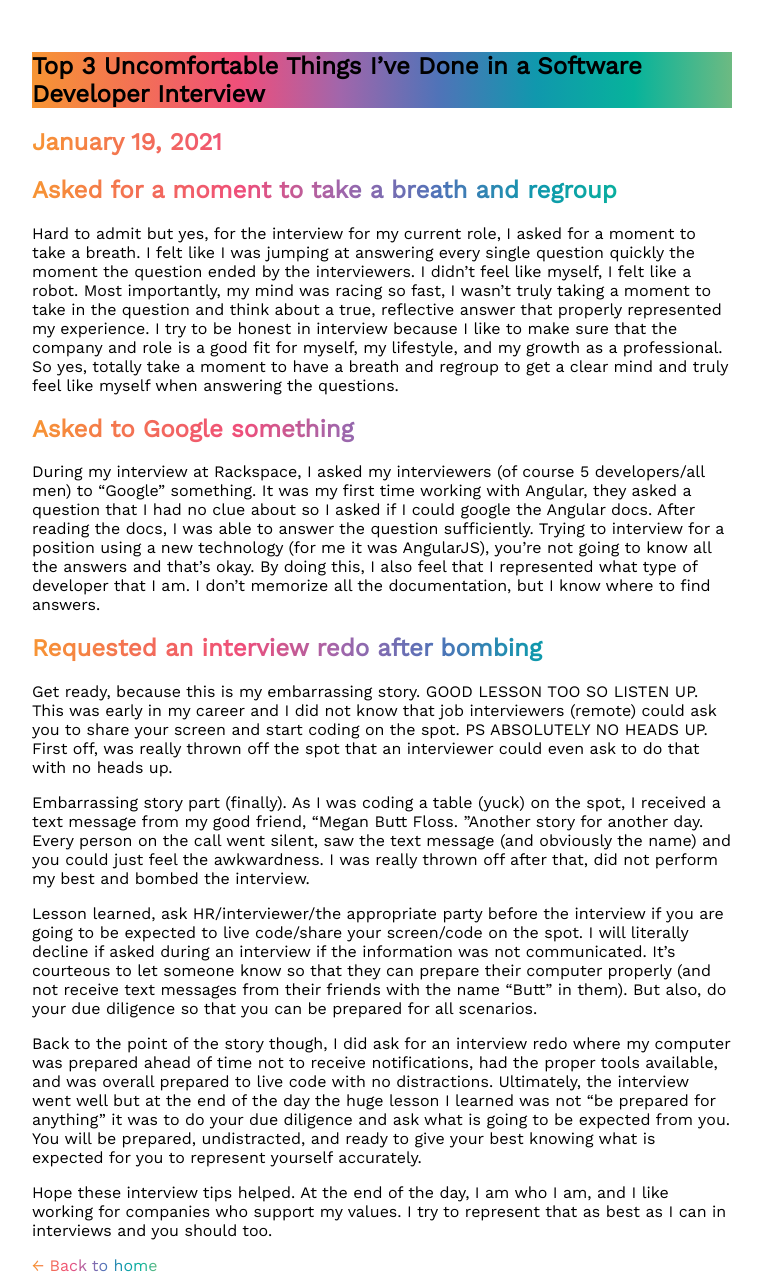
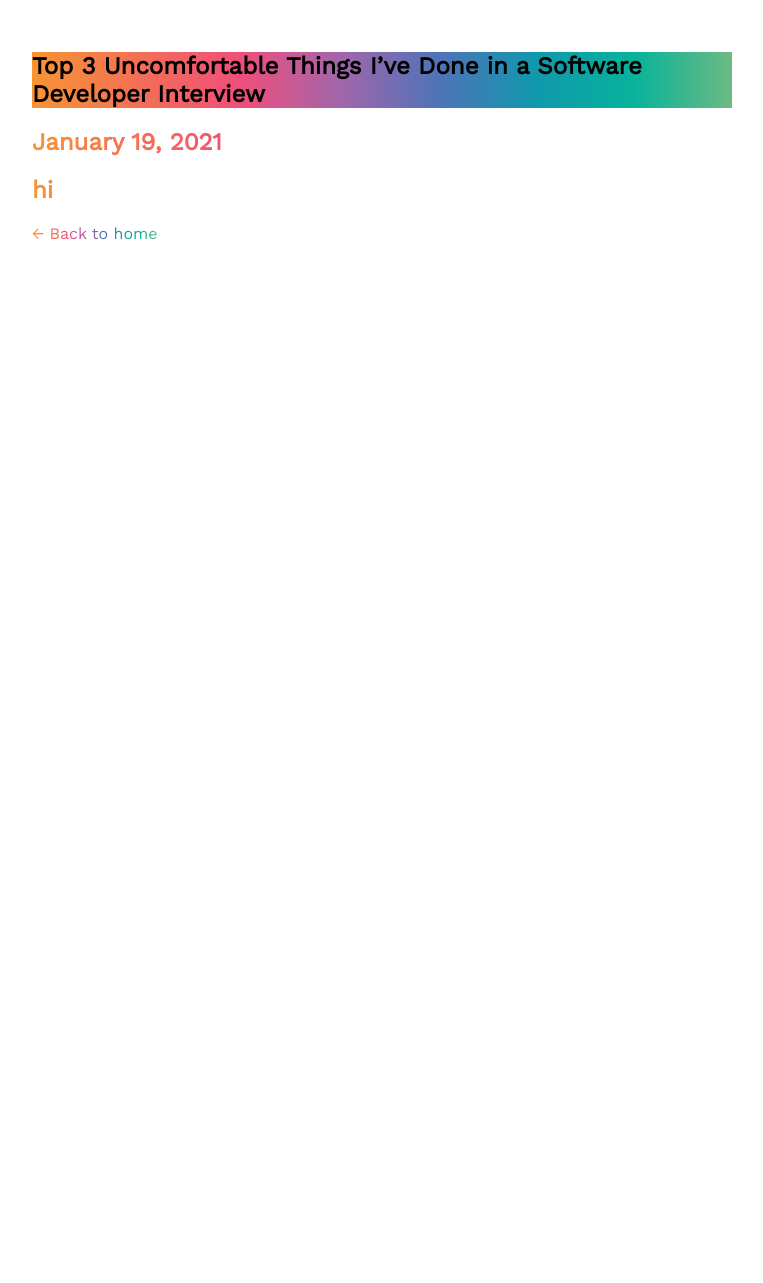
Before and after one commit to catherine-siller/catherine-siller-website, a Gatsby site: page /intentional-work-from-home-space in a window 1280 px wide. Shown: the whole page, without its empty margins (258-1021 px from the left). After the commit the page ends 800 px from the top, so only its background shows below. Built offline with nearby package versions, Linux system fonts and the light colour scheme; Gatsby itself is replaced by a stand-in of ours.

Commit message:
Update Blog “top-3-uncomfortable-things-i’ve-done-in-a-software-developer-interview”

```diff
--- a/blog/top-3-uncomfortable-things-i’ve-done-in-a-software-developer-interview.md
+++ b/blog/top-3-uncomfortable-things-i’ve-done-in-a-software-developer-interview.md
@@ -3,22 +3,4 @@ path: top-3-uncomfortable-things-ive-done-during-a-interview-as-a-software-devel
 date: 2021-01-19T02:17:09.088Z
 title: Top 3 Uncomfortable Things I’ve Done in a Software Developer Interview
 ---
-## Asked for a moment to take a breath and regroup
-
-Hard to admit but yes, for the interview for my current role, I asked for a moment to take a breath. I felt like I was jumping at answering every single question quickly the moment the question ended by the interviewers. I didn’t feel like myself, I felt like a robot. Most importantly, my mind was racing so fast, I wasn’t truly taking a moment to take in the question and think about a true, reflective answer that properly represented my experience. I try to be honest in interview because I like to make sure that the company and role is a good fit for myself, my lifestyle, and my growth as a professional. So yes, totally take a moment to have a breath and regroup to get a clear mind and truly feel like myself when answering the questions.
-
-## Asked to Google something
-
-During my interview at Rackspace, I asked my interviewers (of course 5 developers/all men) to “Google” something. It was my first time working with Angular, they asked a question that I had no clue about so I asked if I could google the Angular docs. After reading the docs, I was able to answer the question sufficiently. Trying to interview for a position using a new technology (for me it was AngularJS), you’re not going to know all the answers and that’s okay. By doing this, I also feel that I represented what type of developer that I am. I don’t memorize all the documentation, but I know where to find answers.
-
-## Requested an interview redo after bombing
-
-Get ready, because this is my embarrassing story. GOOD LESSON TOO SO LISTEN UP. This was early in my career and I did not know that job interviewers (remote) could ask you to share your screen and start coding on the spot. PS ABSOLUTELY NO HEADS UP. First off, was really thrown off the spot that an interviewer could even ask to do that with no heads up.
-
-Embarrassing story part (finally). As I was coding a table (yuck) on the spot, I received a text message from my good friend, “Megan Butt Floss. ”Another story for another day. Every person on the call went silent, saw the text message (and obviously the name) and you could just feel the awkwardness. I was really thrown off after that, did not perform my best and bombed the interview.
-
-Lesson learned, ask HR/interviewer/the appropriate party before the interview if you are going to be expected to live code/share your screen/code on the spot. I will literally decline if asked during an interview if the information was not communicated. It’s courteous to let someone know so that they can prepare their computer properly (and not receive text messages from their friends with the name “Butt” in them). But also, do your due diligence so that you can be prepared for all scenarios.
-
-Back to the point of the story though, I did ask for an interview redo where my computer was prepared ahead of time not to receive notifications, had the proper tools available, and was overall prepared to live code with no distractions. Ultimately, the interview went well but at the end of the day the huge lesson I learned was not “be prepared for anything” it was to do your due diligence and ask what is going to be expected from you. You will be prepared, undistracted, and ready to give your best knowing what is expected for you to represent yourself accurately.
-
-Hope these interview tips helped. At the end of the day, I am who I am, and I like working for companies who support my values. I try to represent that as best as I can in interviews and you should too.
+## hi
```
